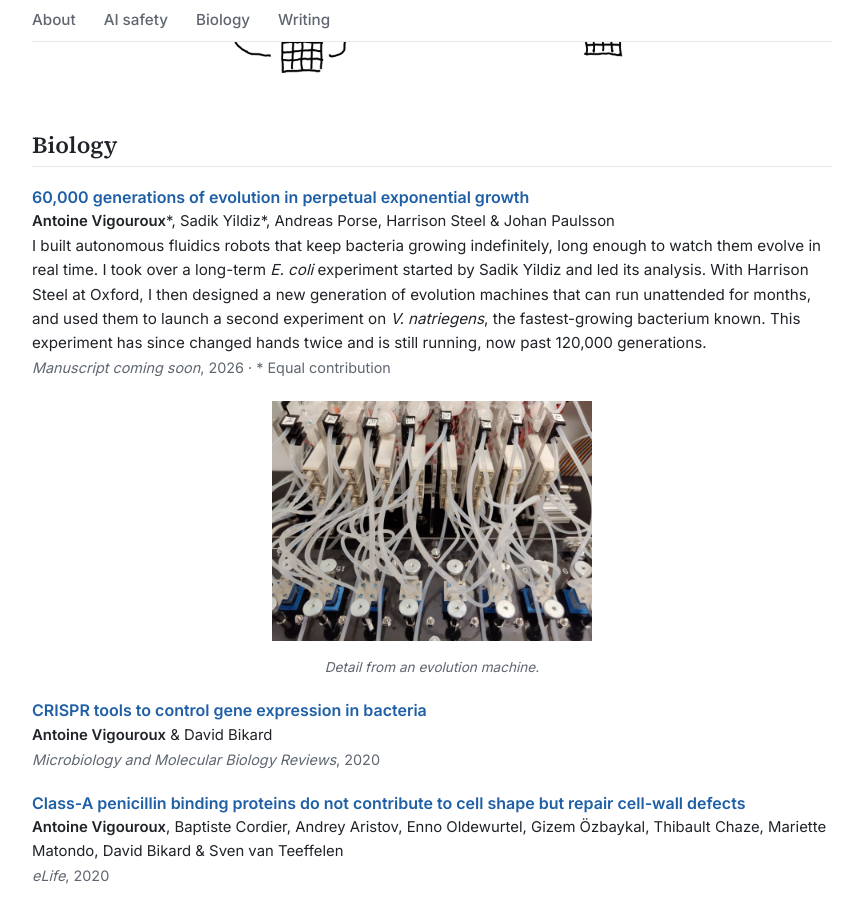
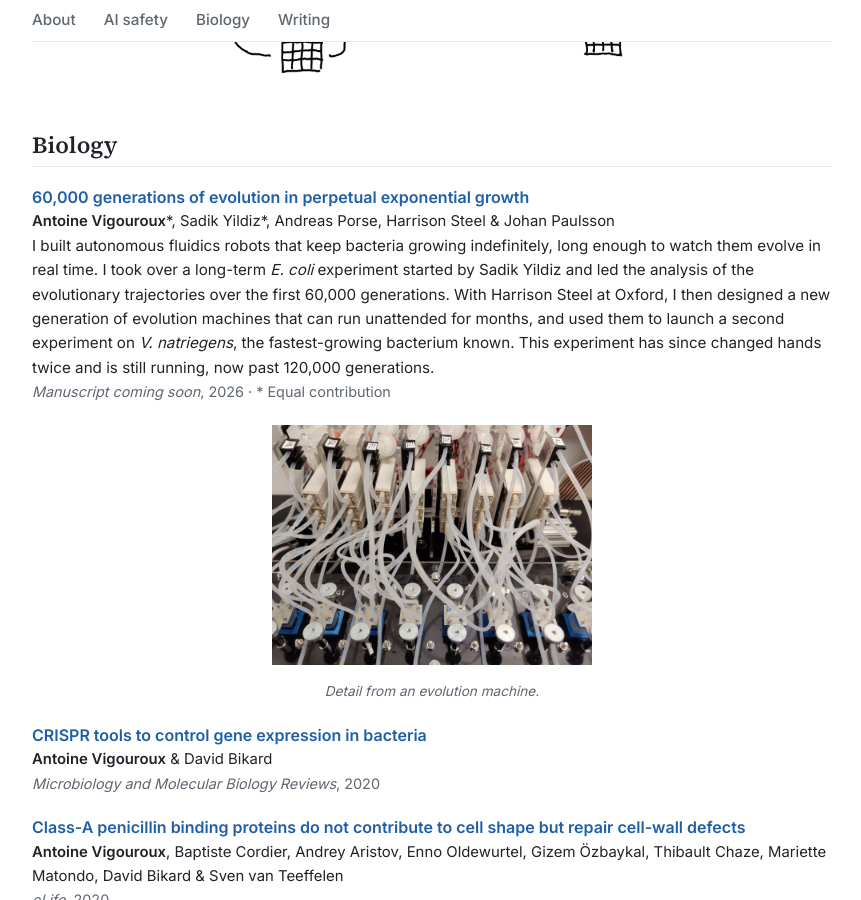
Before and after one commit to Antovigo/Antovigo.github.io, a Jekyll site: the page built from index.html, in a window 1280 px wide and 900 px high, scrolled down 1033 px. Shown: the whole window, without its empty margins (208-1069 px from the left). Built offline with Jekyll 4.4.1, drawn with Linux system fonts in a browser that asks for light colours.

Commit message:
Restore detail on LTEE analysis in blurb
Co-Authored-By: Claude Opus 5.5 <noreply@anthropic.com>

```diff
--- a/_data/publications.yml
+++ b/_data/publications.yml
@@ -24,7 +24,7 @@
 - section: biology
   title: "60,000 generations of evolution in perpetual exponential growth"
   authors: "Antoine Vigouroux*, Sadik Yildiz*, Andreas Porse, Harrison Steel & Johan Paulsson"
-  blurb: "I built autonomous fluidics robots that keep bacteria growing indefinitely, long enough to watch them evolve in real time. I took over a long-term <em>E. coli</em> experiment started by Sadik Yildiz and led its analysis. With Harrison Steel at Oxford, I then designed a new generation of evolution machines that can run unattended for months, and used them to launch a second experiment on <em>V. natriegens</em>, the fastest-growing bacterium known. This experiment has since changed hands twice and is still running, now past 120,000 generations."
+  blurb: "I built autonomous fluidics robots that keep bacteria growing indefinitely, long enough to watch them evolve in real time. I took over a long-term <em>E. coli</em> experiment started by Sadik Yildiz and led the analysis of the evolutionary trajectories over the first 60,000 generations. With Harrison Steel at Oxford, I then designed a new generation of evolution machines that can run unattended for months, and used them to launch a second experiment on <em>V. natriegens</em>, the fastest-growing bacterium known. This experiment has since changed hands twice and is still running, now past 120,000 generations."
   venue: Manuscript coming soon
   year: 2026
   note: "* Equal contribution"
```
